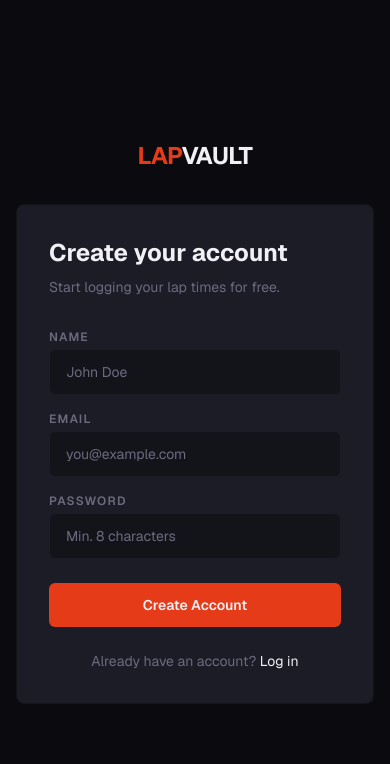
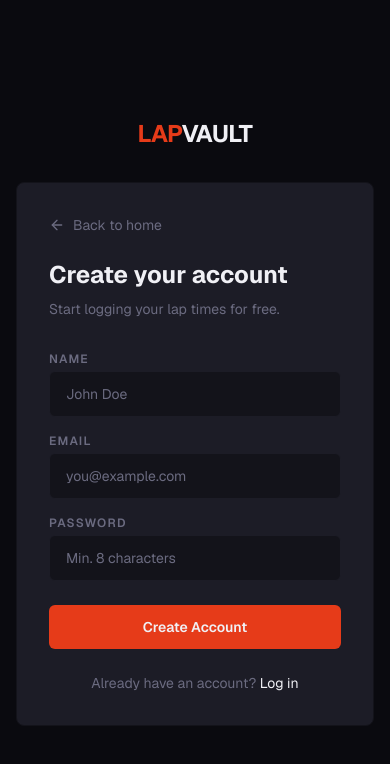
Before and after one commit to nikolaayz/lapVault, a Next.js app in the folder web/: page /register in a window 390 px wide. Shown: the top 764 px of the page. Built offline with nearby package versions, Linux system fonts and the light colour scheme.

Commit message:
feat(mobile): configure EAS build and add back button to register page

```diff
--- a/web/app/(auth)/register/page.tsx
+++ b/web/app/(auth)/register/page.tsx
@@ -38,6 +38,10 @@ export default function RegisterPage() {
 
   return (
     <div className="bg-card rounded-lg p-8 border border-surface">
+      <Link href="/" className="inline-flex items-center gap-2 text-sm text-muted hover:text-off-white transition-colors mb-6">
+        <svg xmlns="http://www.w3.org/2000/svg" width="16" height="16" viewBox="0 0 24 24" fill="none" stroke="currentColor" strokeWidth="2" strokeLinecap="round" strokeLinejoin="round"><path d="M19 12H5"/><path d="M12 19l-7-7 7-7"/></svg>
+        Back to home
+      </Link>
       <h1 className="text-2xl font-bold mb-2">Create your account</h1>
       <p className="text-sm text-muted mb-8">Start logging your lap times for free.</p>
 
```
Also changed, not shown: 2 other files (tests, documents, lock files or other folders).
